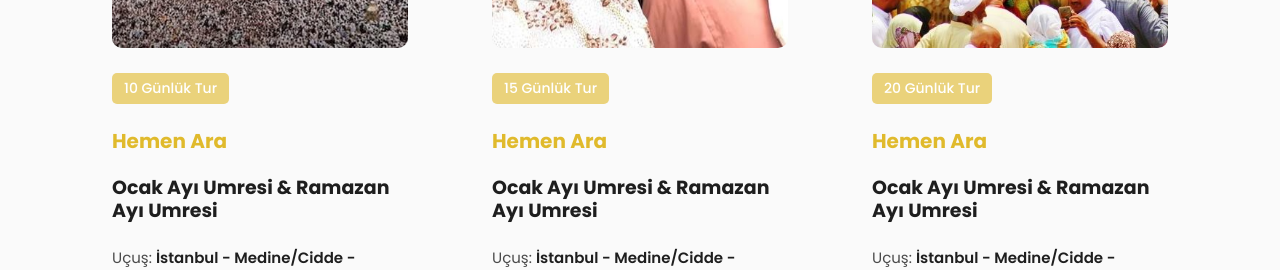
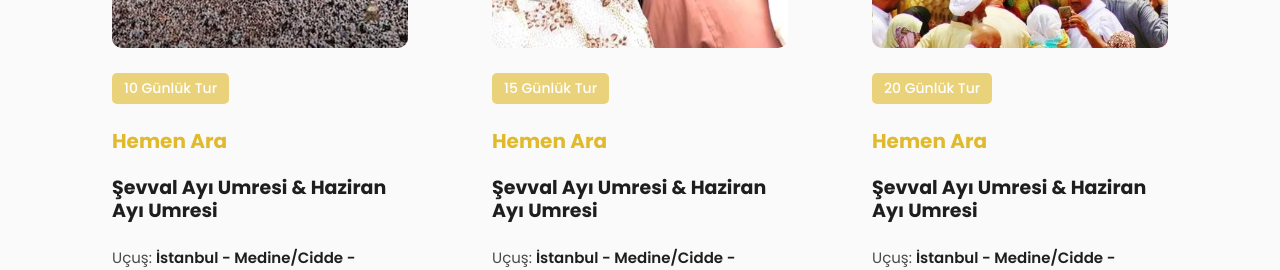
Before and after one commit to MertKRC/basirettur, a plain HTML site: page index.html in a window 1280 px wide. Shown: the part 3760-4030 px from the top of the page. Drawn offline with nearby package versions, Linux system fonts and the light colour scheme.

Commit message:
Update index.html

```diff
--- a/index.html
+++ b/index.html
@@ -455,7 +455,7 @@
               <a href="https://wa.me/905434014917"><img src="assets/images/7.jpg" alt="10 Günlük Umre Turu"></a>
               <span class="category">10 Günlük Tur</span>
               <h4><a href="https://wa.me/905434014917"><span class="sub-item">Hemen Ara</span> <br> <br>
-                  Ocak Ayı Umresi & Ramazan Ayı Umresi</a></h4>
+                  Şevval Ayı Umresi & Haziran Ayı Umresi</a></h4>
               <ul>
                 <!-- <li>4 Kişilik Oda: <span>$950</span></li><br>
                 <li>3 Kişilik Oda: <span>$1000</span></li><br>
@@ -477,7 +477,7 @@
               <a href="https://wa.me/905434014917"><img src="assets/images/6.jpg" alt="15 Günlük Umre Turu"></a>
               <span class="category">15 Günlük Tur</span>
               <h4><a href="https://wa.me/905434014917"><span class="sub-item">Hemen Ara</span> <br> <br>
-                  Ocak Ayı Umresi & Ramazan Ayı Umresi</a></h4>
+                  Şevval Ayı Umresi & Haziran Ayı Umresi</a></h4>
               <ul>
                 <!-- <li>4 Kişilik Oda: <span>$1050</span></li><br>
                 <li>3 Kişilik Oda: <span>$1100</span></li><br>
@@ -499,7 +499,7 @@
               <a href="https://wa.me/905434014917"><img src="assets/images/4.jpg" alt="20 Günlük Umre Turu"></a>
               <span class="category">20 Günlük Tur</span>
               <h4><a href="https://wa.me/905434014917"><span class="sub-item">Hemen Ara</span> <br> <br>
-                  Ocak Ayı Umresi & Ramazan Ayı Umresi</a></h4>
+                  Şevval Ayı Umresi & Haziran Ayı Umresi</a></h4>
               <ul>
                 <!-- <li>4 Kişilik Oda: <span>$1150</span></li><br>
                 <li>3 Kişilik Oda: <span>$1200</span></li><br>
```
